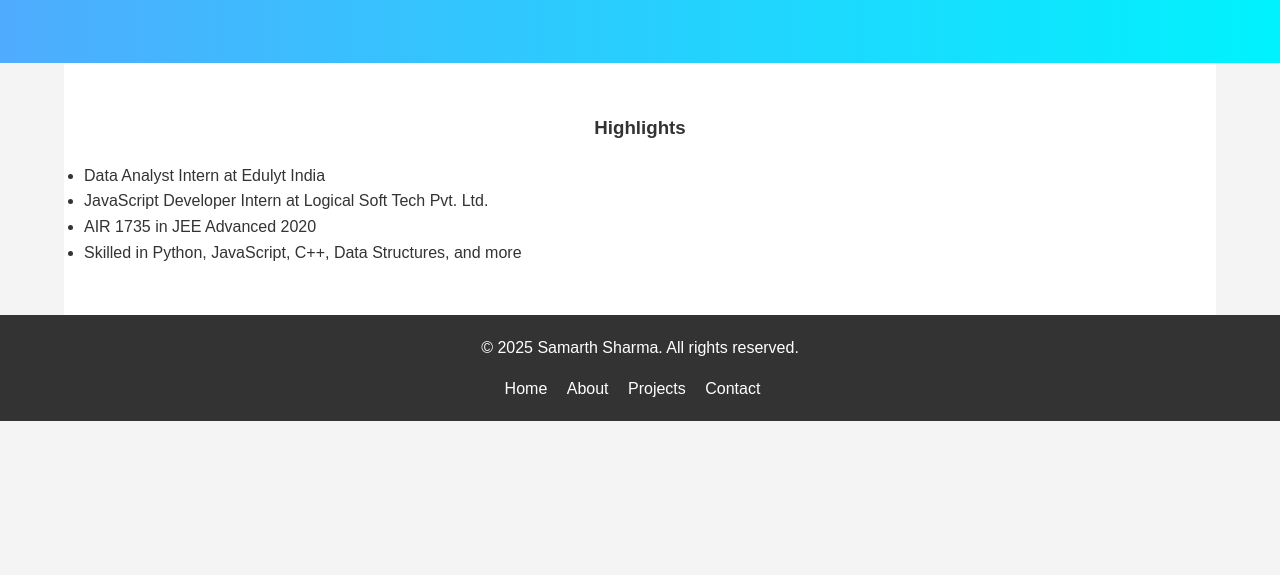
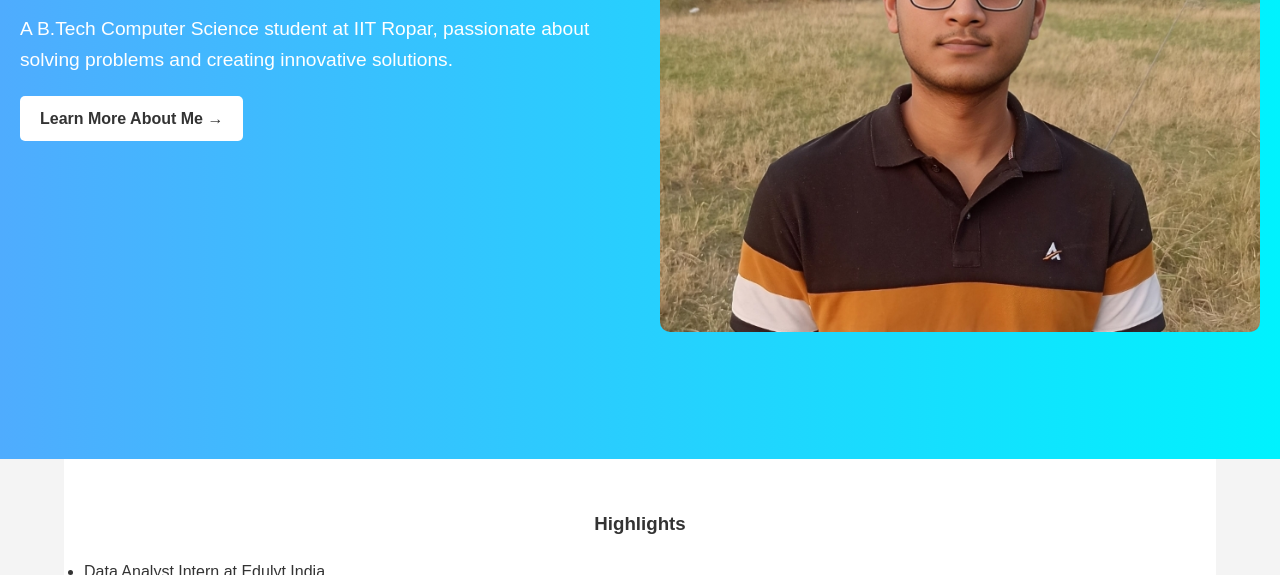
Before and after one commit to graziton/graziton.github.io, a plain HTML site: page index.html in a window 1280 px wide. Shown: the part 525-1100 px from the top of the page. Before the commit the page ends 946 px from the top, so only its background shows below. Drawn offline with Linux system fonts and the light colour scheme.

Commit message:
Initial commit: Adding website files

```diff
--- a/index.html
+++ b/index.html
@@ -33,7 +33,7 @@
         <a href="about.html" class="btn">Learn More About Me &rarr;</a>
       </div>
       <div class="hero-image">
-        <img src="assets/your-photo.jpg" alt="Samarth Sharma" loading="lazy">
+        <img src="assets/samarth_photo.jpg" alt="Samarth Sharma" loading="lazy">
       </div>
     </section>
 
```
Also changed, not shown: assets/samarth_photo.jpg (added).
